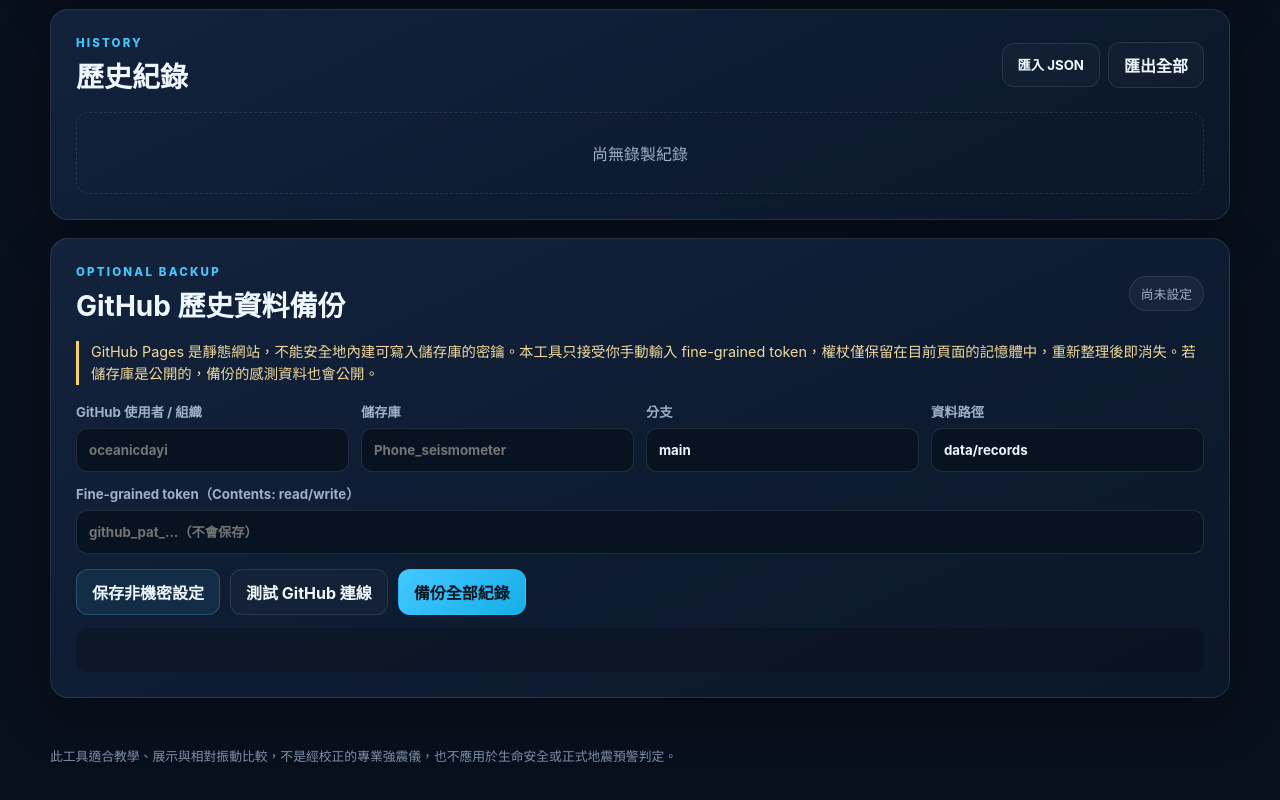
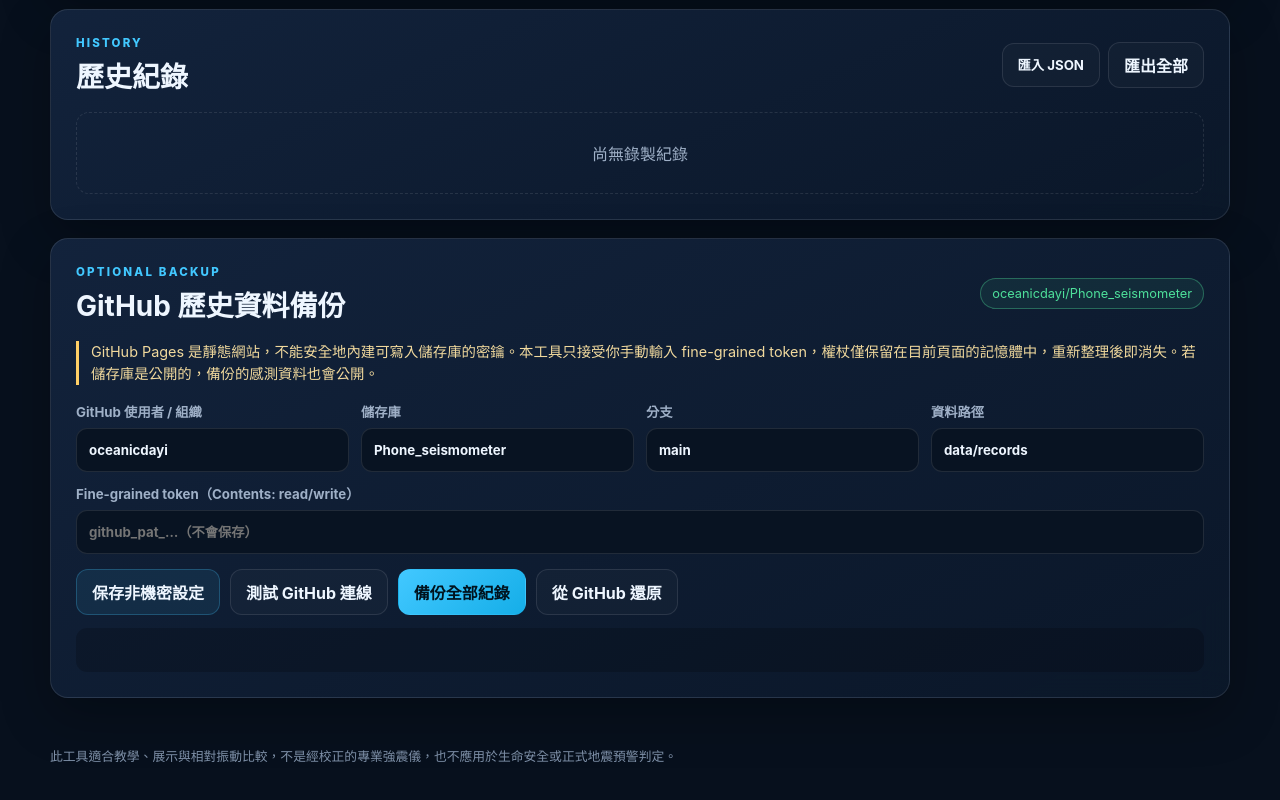
Before and after one commit to oceanicdayi/Phone_seismometer, a plain HTML site: page index.html in a window 1280 px wide. Shown: the part 1270-2070 px from the top of the page. Drawn offline with Linux system fonts and the light colour scheme.

Commit message:
Connect split scripts and GitHub restore control

```diff
--- a/index.html
+++ b/index.html
@@ -151,6 +151,7 @@
         <button id="saveGhConfigBtn" class="button secondary">保存非機密設定</button>
         <button id="testGithubBtn" class="button ghost">測試 GitHub 連線</button>
         <button id="syncAllBtn" class="button primary">備份全部紀錄</button>
+        <button id="restoreGithubBtn" class="button ghost">從 GitHub 還原</button>
       </div>
       <div id="syncLog" class="sync-log" aria-live="polite"></div>
     </section>
@@ -178,6 +179,8 @@
     </article>
   </template>
 
-  <script src="app.js" defer></script>
+  <script src="app-core.js" defer></script>
+  <script src="app-storage-ui.js" defer></script>
+  <script src="app-github-init.js" defer></script>
 </body>
 </html>
```
